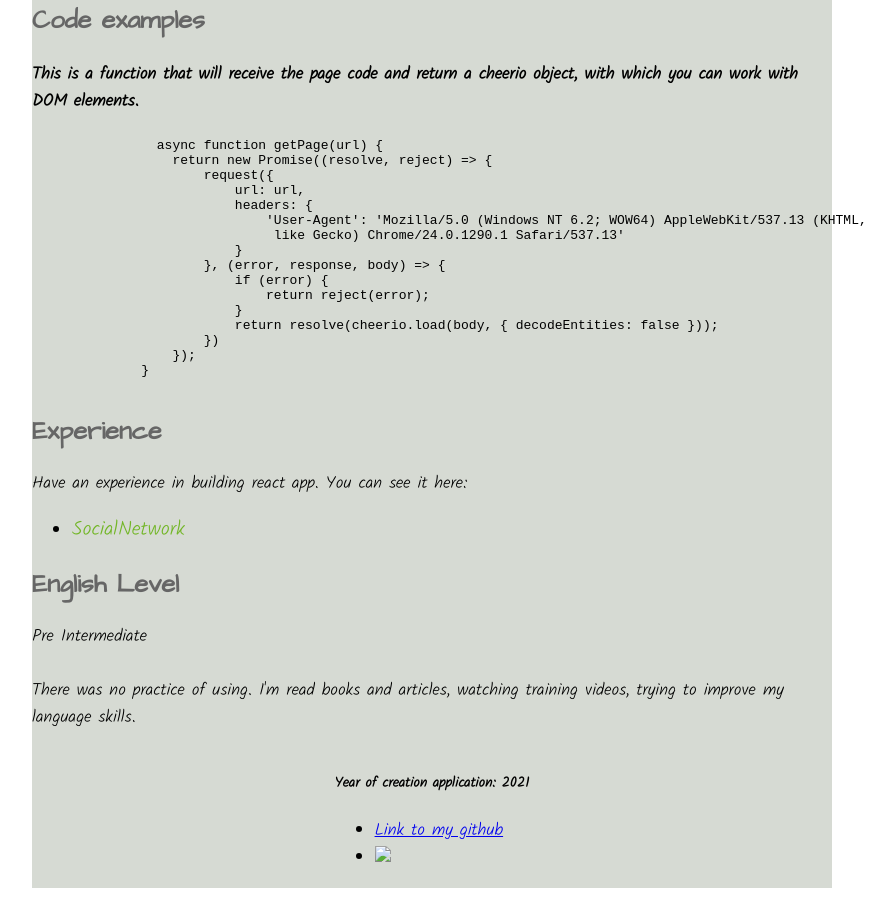
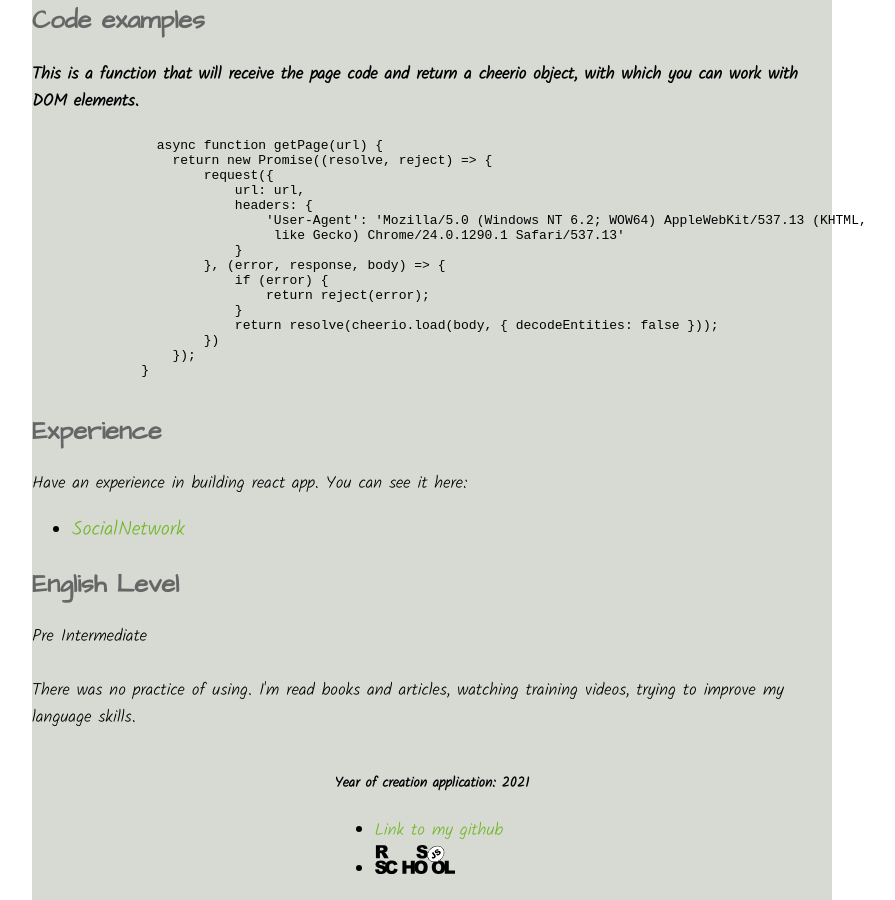
Before and after one commit to ElemartA/rsschool-cv, a plain HTML site: page index.html in a window 1280 px wide. Shown: the part 1307-2207 px from the top of the page, without its empty margins (208-1103 px from the left). Drawn offline with Linux system fonts and the light colour scheme.

Commit message:
feat: add img and some css

```diff
--- a/index.css
+++ b/index.css
@@ -56,3 +56,12 @@ h2{
     font-size: 13px;
 
 }
+
+.footer__photo {
+    height: 30px;
+}
+
+footer a{
+    text-decoration: none;
+    color:#72B626;
+}
--- a/index.html
+++ b/index.html
@@ -116,7 +116,7 @@
         <h5>Year of creation application: <time>2021</time></h5>
        </article>
        <ul>
-        <li><a href = "https://github.com/ElemartA" target="_blank">Link to my github</a></li>
+        <li><a href = "https://github.com/ElemartA" target="_blank" class="">Link to my github</a></li>
         <li><a href="https://rs.school/js/" target="_blank"><img src="./img/rs_school_js.svg" class="footer__photo" /></a></li>
       </ul>
     </footer>
```
Also changed, not shown: img/rs_school_js.svg (added).
